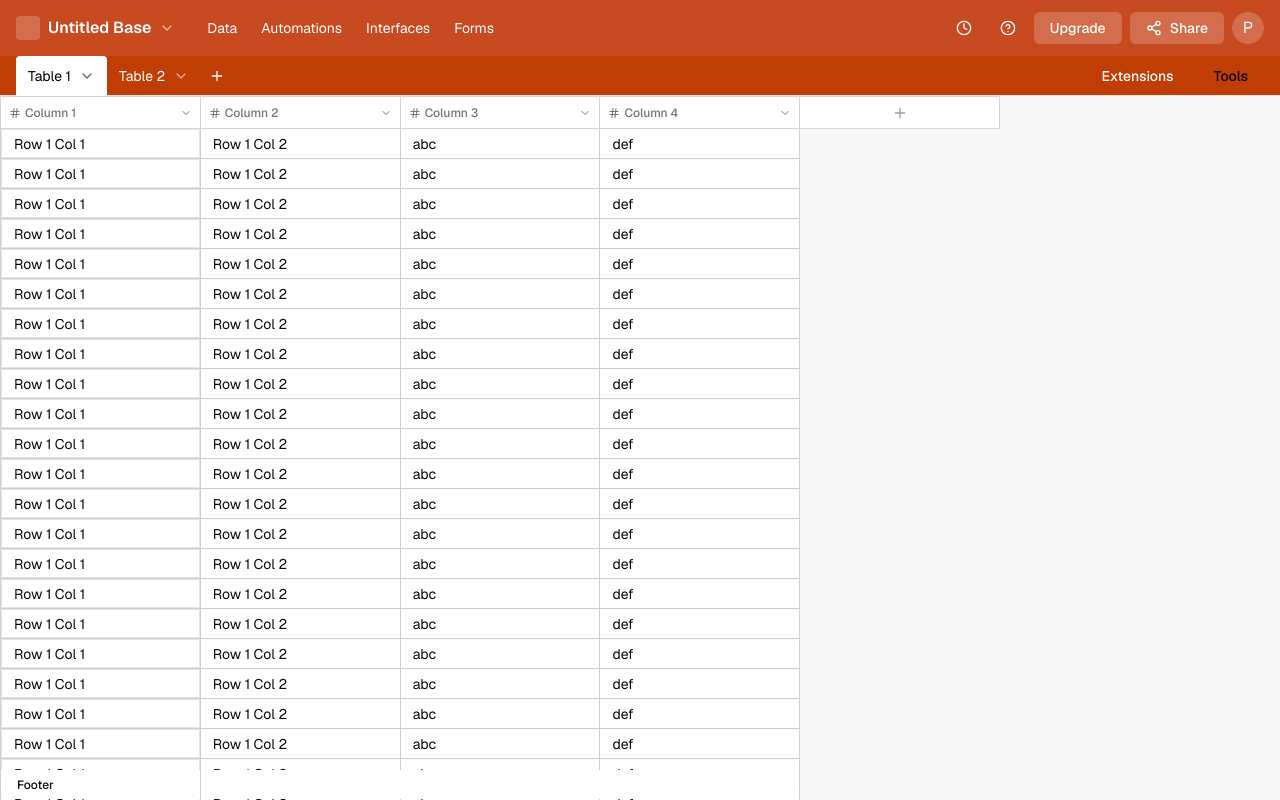
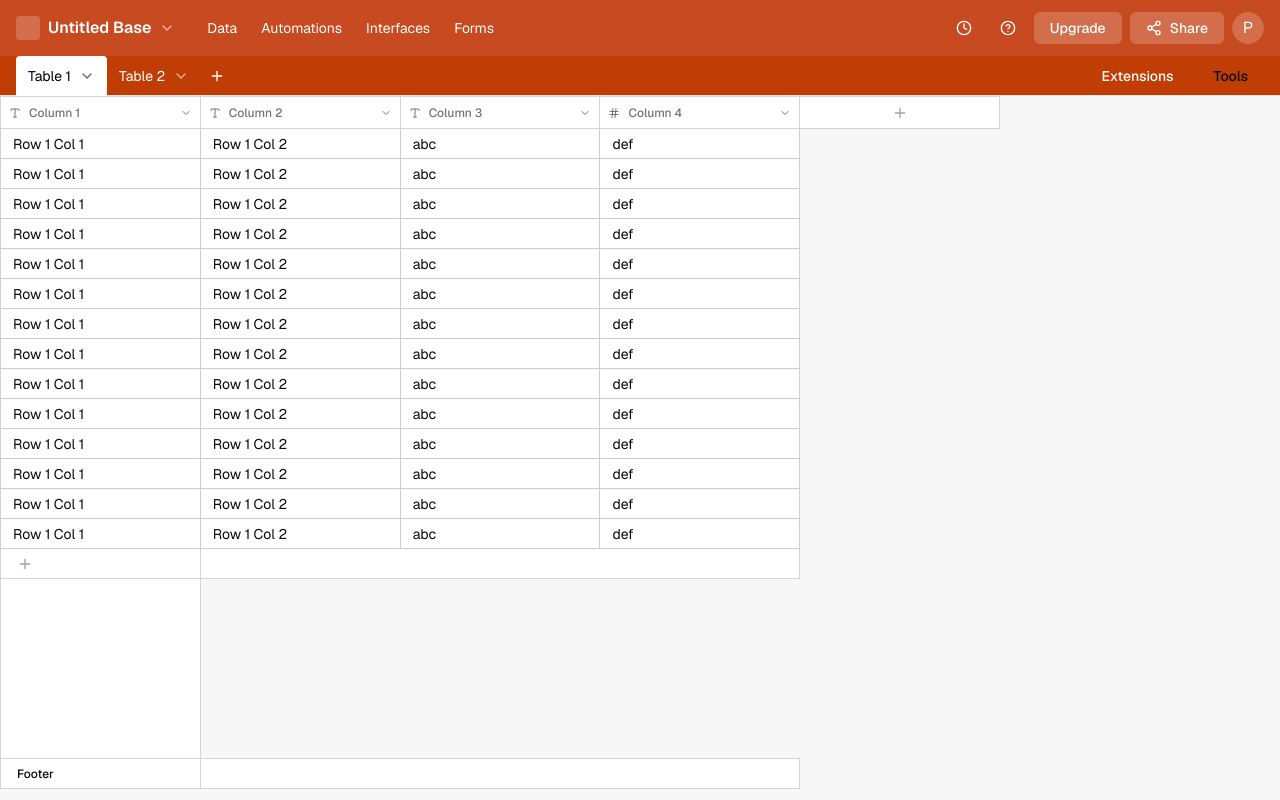
Before and after one commit to phuoc-nh/airtable-clone, a Next.js app: page /1 in a window 1280 px wide. Built offline with nearby package versions, Linux system fonts and the light colour scheme.

Commit message:
beautify table and add field popover

```diff
--- a/src/app/(authenticated)/[baseId]/page.tsx
+++ b/src/app/(authenticated)/[baseId]/page.tsx
@@ -9,7 +9,6 @@ import { cn } from '~/lib/utils'
 export default function page() {
 
 	const isActive = true;
-
 	return (
 		<div className='flex flex-col h-full'>
 			<div className="flex flex-col">
--- a/src/app/components/add-field-popover.tsx
+++ b/src/app/components/add-field-popover.tsx
@@ -1,7 +1,7 @@
 "use client"
 
 import * as React from "react"
-import { Type, ChevronRight, Hash } from "lucide-react"
+import { Type, ChevronRight, Hash, ChevronDown, Plus } from "lucide-react"
 import { Popover, PopoverContent, PopoverTrigger } from "~/components/ui/popover"
 import { Button } from "~/components/ui/button"
 import { Input } from "~/components/ui/input"
@@ -20,7 +20,7 @@ const fieldTypes: FieldType[] = [
     icon: Hash,
   },
   {
-    id: "single-line",
+    id: "text",
     name: "Single line text",
     icon: Type,
   },
@@ -33,25 +33,41 @@ export function FieldPopover({ children, onCreateField }: { children: React.Reac
 
   const handleCreateField = () => {
     if (selectedFieldType) {
-      onCreateField(fieldName, selectedFieldType);
+      console.log(fieldName, selectedFieldType)
+      onCreateField(fieldName || selectedFieldType, selectedFieldType);
       setOpen(false);
+      setSelectedFieldType(null)
     }
   }
+
+  const handleKeyDown = (event: React.KeyboardEvent) => {
+    if (event.key === 'Enter') {
+      handleCreateField();
+    }
+  }
+
+  // React.useEffect(() => {
+  //   if (!open) {
+  //     setFieldName("")
+  //     setSelectedFieldType(null)
+  //   }
+  // }, [open])
 
   return (
     <Popover open={open} onOpenChange={setOpen}>
       <PopoverTrigger asChild>
         {children}
       </PopoverTrigger>
-      <PopoverContent className="w-[400px] p-0" align="start">
+      <PopoverContent className="w-[500px] p-0" align="start" onKeyDown={handleKeyDown}>
         <div className="space-y-4 p-4">
           <Input
             placeholder="Field name (optional)"
             value={fieldName}
             onChange={(e) => setFieldName(e.target.value)}
             className="border-primary"
+
           />
-          <Command className="rounded-lg border shadow-none">
+          {!selectedFieldType ? <Command className="rounded-lg border shadow-none">
             <CommandInput placeholder="Find a field type" value={selectedFieldType ?? ""} />
             <CommandList className="max-h-[320px]">
               <CommandEmpty>No results found.</CommandEmpty>
@@ -73,17 +89,47 @@ export function FieldPopover({ children, onCreateField }: { children: React.Reac
                 ))}
               </CommandGroup>
             </CommandList>
-          </Command>
+          </Command> :
+            <>
+              <div className="p-2 border border-primary rounded-lg flex items-center gap-2 justify-between cursor-pointer" onClick={() => setSelectedFieldType(null)}>
+                {selectedFieldType === 'text' ? <>
+                  <div className="flex flex-row items-center gap-2">
+                    <Type className="w-3"></Type>
+                    <div className="text-sm">Single line text</div>
+                  </div>
+                  <ChevronDown className="w-3" /></> :
+                  <div className="flex flex-row items-center gap-2">
+                    <Hash className="w-3"></Hash>
+                    <div className="text-sm">Number</div>
+                  </div>
+                }
+              </div>
+
+              <div className="text-sm text-gra">Enter text, or prefill each new cell with a default value.
+              </div>
+
+              <div className="space-y-2">
+                <label htmlFor="default" className=" font-normal text-xs text-muted-foreground">
+                  Default
+                </label>
+                <Input
+                  id="default"
+                  placeholder="Enter default value (optional)"
+                />
+              </div>
+            </>
+          }
         </div>
         <div className="flex items-center justify-between border-t p-4">
           <Button variant="ghost" size="sm" onClick={() => setOpen(false)}>
             Cancel
           </Button>
-          <Button size="sm" onClick={handleCreateField}>
+          <Button size="sm" onClick={handleCreateField} disabled={!selectedFieldType}>
             Create field
           </Button>
         </div>
+
       </PopoverContent>
-    </Popover>
+    </Popover >
   )
 }
--- a/src/app/components/table.tsx
+++ b/src/app/components/table.tsx
@@ -2,18 +2,49 @@
 import { useEffect, useRef, useState } from "react";
 import { useReactTable, getCoreRowModel, flexRender, type ColumnDef } from "@tanstack/react-table";
 import { Table, TableBody, TableCell, TableFooter, TableHead, TableHeader, TableRow } from "~/components/ui/table";
-import { ArrowBigDown, ArrowDown, ChevronDown, Hash, Plus } from "lucide-react";
+import { ArrowBigDown, ArrowDown, ChevronDown, Hash, Plus, Text, Type } from "lucide-react";
 import { FieldPopover } from "./add-field-popover";
 import { Input } from "~/components/ui/input";
 
 type Data = Record<string, string | number>;
-
 export default function TableDisplay() {
   const initialColumns: ColumnDef<Data>[] = [
-    { accessorKey: "col_1", header: "Column 1", cell: ({ getValue }) => <Input type="text" className="w-full h-full focus:border-[#176EE1] pl-3 rounded-none border-w focus:border-solid focus:border-[2px]" value={getValue() as string} /> },
-    { accessorKey: "col_2", header: "Column 2", cell: ({ getValue }) => <Input type="text" className="w-full h-full focus:border-[#176EE1] pl-3 rounded-none border-none focus:border-solid focus:border-[2px]" value={getValue() as string} /> },
-    { accessorKey: "col_3", header: "Column 3", cell: ({ getValue }) => <Input type="text" className="w-full h-full focus:border-[#176EE1] pl-3 rounded-none border-none focus:border-solid focus:border-[2px]" value={getValue() as string} /> },
-    { accessorKey: "col_4", header: "Column 4", cell: ({ getValue }) => <Input type="text" className="w-full h-full focus:border-[#176EE1] pl-3 rounded-none border-none focus:border-solid focus:border-[2px]" value={getValue() as string} /> },
+    {
+      accessorKey: "col_1",
+      cell: ({ getValue }) => <Input type="text" className="w-full h-full focus:border-[#176EE1] pl-3 rounded-none border-none focus:border-solid focus:border-[2px]" value={getValue() as string} />,
+      header: () => (
+        <div className="flex items-center gap-2">
+          <Type className="w-3" /> Column 1
+        </div>
+      ),
+    },
+    {
+      accessorKey: "col_2",
+      cell: ({ getValue }) => <Input type="text" className="w-full h-full focus:border-[#176EE1] pl-3 rounded-none border-none focus:border-solid focus:border-[2px]" value={getValue() as string} />,
+      header: () => (
+        <div className="flex items-center gap-2">
+          <Type className="w-3" /> Column 2
+        </div>
+      ),
+    },
+    {
+      accessorKey: "col_3",
+      cell: ({ getValue }) => <Input type="text" className="w-full h-full focus:border-[#176EE1] pl-3 rounded-none border-none focus:border-solid focus:border-[2px]" value={getValue() as string} />,
+      header: () => (
+        <div className="flex items-center gap-2">
+          <Type className="w-3" /> Column 3
+        </div>
+      ),
+    },
+    {
+      accessorKey: "col_4",
+      cell: ({ getValue }) => <Input type="text" className="w-full h-full focus:border-[#176EE1] pl-3 rounded-none border-none focus:border-solid focus:border-[2px]" value={getValue() as string} />,
+      header: () => (
+        <div className="flex items-center gap-2">
+          <Hash className="w-3" /> Column 4
+        </div>
+      ),
+    },
   ];
   const initialData: Data[] = [
     { col_1: "Row 1 Col 1", col_2: "Row 1 Col 2", col_3: "abc", col_4: "def" },
@@ -23,6 +54,11 @@ export default function TableDisplay() {
     { col_1: "Row 1 Col 1", col_2: "Row 1 Col 2", col_3: "abc", col_4: "def" },
     { col_1: "Row 1 Col 1", col_2: "Row 1 Col 2", col_3: "abc", col_4: "def" },
     { col_1: "Row 1 Col 1", col_2: "Row 1 Col 2", col_3: "abc", col_4: "def" },
+    // { col_1: "Row 1 Col 1", col_2: "Row 1 Col 2", col_3: "abc", col_4: "def" },
+    // { col_1: "Row 1 Col 1", col_2: "Row 1 Col 2", col_3: "abc", col_4: "def" },
+    // { col_1: "Row 1 Col 1", col_2: "Row 1 Col 2", col_3: "abc", col_4: "def" },
+    // { col_1: "Row 1 Col 1", col_2: "Row 1 Col 2", col_3: "abc", col_4: "def" },
+    // { col_1: "Row 1 Col 1", col_2: "Row 1 Col 2", col_3: "abc", col_4: "def" },
     { col_1: "Row 1 Col 1", col_2: "Row 1 Col 2", col_3: "abc", col_4: "def" },
     { col_1: "Row 1 Col 1", col_2: "Row 1 Col 2", col_3: "abc", col_4: "def" },
     { col_1: "Row 1 Col 1", col_2: "Row 1 Col 2", col_3: "abc", col_4: "def" },
@@ -30,52 +66,24 @@ export default function TableDisplay() {
     { col_1: "Row 1 Col 1", col_2: "Row 1 Col 2", col_3: "abc", col_4: "def" },
     { col_1: "Row 1 Col 1", col_2: "Row 1 Col 2", col_3: "abc", col_4: "def" },
     { col_1: "Row 1 Col 1", col_2: "Row 1 Col 2", col_3: "abc", col_4: "def" },
-    { col_1: "Row 1 Col 1", col_2: "Row 1 Col 2", col_3: "abc", col_4: "def" },
-    { col_1: "Row 1 Col 1", col_2: "Row 1 Col 2", col_3: "abc", col_4: "def" },
-    { col_1: "Row 1 Col 1", col_2: "Row 1 Col 2", col_3: "abc", col_4: "def" },
-    { col_1: "Row 1 Col 1", col_2: "Row 1 Col 2", col_3: "abc", col_4: "def" },
-    { col_1: "Row 1 Col 1", col_2: "Row 1 Col 2", col_3: "abc", col_4: "def" },
-    { col_1: "Row 1 Col 1", col_2: "Row 1 Col 2", col_3: "abc", col_4: "def" },
-    { col_1: "Row 1 Col 1", col_2: "Row 1 Col 2", col_3: "abc", col_4: "def" },
-    { col_1: "Row 1 Col 1", col_2: "Row 1 Col 2", col_3: "abc", col_4: "def" },
-    { col_1: "Row 1 Col 1", col_2: "Row 1 Col 2", col_3: "abc", col_4: "def" },
-    { col_1: "Row 1 Col 1", col_2: "Row 1 Col 2", col_3: "abc", col_4: "def" },
-    { col_1: "Row 1 Col 1", col_2: "Row 1 Col 2", col_3: "abc", col_4: "def" },
-    { col_1: "Row 1 Col 1", col_2: "Row 1 Col 2", col_3: "abc", col_4: "def" },
-    { col_1: "Row 1 Col 1", col_2: "Row 1 Col 2", col_3: "abc", col_4: "def" },
-    { col_1: "Row 1 Col 1", col_2: "Row 1 Col 2", col_3: "abc", col_4: "def" },
-    { col_1: "Row 1 Col 1", col_2: "Row 1 Col 2", col_3: "abc", col_4: "def" },
-    { col_1: "Row 1 Col 1", col_2: "Row 1 Col 2", col_3: "abc", col_4: "def" },
-    { col_1: "Row 1 Col 1", col_2: "Row 1 Col 2", col_3: "abc", col_4: "def" },
-    { col_1: "Row 1 Col 1", col_2: "Row 1 Col 2", col_3: "abc", col_4: "def" },
-    { col_1: "Row 1 Col 1", col_2: "Row 1 Col 2", col_3: "abc", col_4: "def" },
-    { col_1: "Row 1 Col 1", col_2: "Row 1 Col 2", col_3: "abc", col_4: "def" },
-    { col_1: "Row 1 Col 1", col_2: "Row 1 Col 2", col_3: "abc", col_4: "def" },
-    { col_1: "Row 1 Col 1", col_2: "Row 1 Col 2", col_3: "abc", col_4: "def" },
-    { col_1: "Row 1 Col 1", col_2: "Row 1 Col 2", col_3: "abc", col_4: "def" },
-    { col_1: "Row 1 Col 1", col_2: "Row 1 Col 2", col_3: "abc", col_4: "def" },
-    { col_1: "Row 1 Col 1", col_2: "Row 1 Col 2", col_3: "abc", col_4: "def" },
-    { col_1: "Row 1 Col 1", col_2: "Row 1 Col 2", col_3: "abc", col_4: "def" },
-    { col_1: "Row 1 Col 1", col_2: "Row 1 Col 2", col_3: "abc", col_4: "def" },
-    { col_1: "Row 1 Col 1", col_2: "Row 1 Col 2", col_3: "abc", col_4: "def" },
-    { col_1: "Row 1 Col 1", col_2: "Row 1 Col 2", col_3: "abc", col_4: "def" },
-    { col_1: "Row 1 Col 1", col_2: "Row 1 Col 2", col_3: "abc", col_4: "def" },
-    { col_1: "Row 1 Col 1", col_2: "Row 1 Col 2", col_3: "abc", col_4: "def" },
-
-    { col_1: "Row 1 Col 1", col_2: "Row 1 Col 2", col_3: "abc", col_4: "def" },
-    { col_1: "Row 1 Col 1", col_2: "Row 1 Col 2", col_3: "abc", col_4: "def" },
-
   ];
 
   const [columns, setColumns] = useState<ColumnDef<Data>[]>(initialColumns);
   const [data, setData] = useState<Data[]>(initialData);
 
   const addColumn = (fieldName: string, fieldType: string) => {
-    console.log('fieldType', fieldType);
     const newColumn: ColumnDef<Data> = {
       accessorKey: `col_${columns.length + 1}`,
-      header: fieldName || `Column ${columns.length + 1}`,
-      cell: ({ getValue }) => fieldType === 'number' ? <input type="number" value={getValue() as number} /> : <input type="text" value={getValue() as string} />
+      header: () => fieldType === 'number' ?
+        <div className="flex items-center gap-2">
+          <Hash className="w-3" /> {fieldName}
+        </div> :
+        <div className="flex items-center gap-2">
+          <Type className="w-3" /> {fieldName}
+        </div>,
+      cell: ({ getValue }) => fieldType === 'number' ?
+        <Input type="number" className="w-full h-full focus:border-[#176EE1] pl-3 rounded-none border-none focus:border-solid focus:border-[2px]" /> :
+        <Input type="text" className="w-full h-full focus:border-[#176EE1] pl-3 rounded-none border-none focus:border-solid focus:border-[2px]" />
     };
     setColumns([...columns, newColumn]);
     setData(data.map(row => ({ ...row, [newColumn.accessorKey as string]: fieldType === 'number' ? 0 : "" })));
@@ -105,23 +113,27 @@ export default function TableDisplay() {
       setRows(rows - 2);
     }
   }, []);
+
   return (
     <div className="overflow-x-auto bg-[#F7F7F7] flex flex-grow h-full" ref={divRef}>
       <Table className="border-collapse border border-gray-300 border-r-0 border-b-0 text-xs " style={{ width: tableWidth }}>
         <TableHeader className="sticky top-0 bg-white">
           {table.getHeaderGroups().map((headerGroup) => (
             <TableRow key={headerGroup.id} className="hover:bg-transparent bg-gray-100 bg-red">
-              {headerGroup.headers.map((header) => (
-                <TableHead key={header.id} style={{ width: cellWidth }} className="h-8 border border-gray-300 ">
-                  <div className="flex felr-row justify-between items-center">
-                    <div className="flex items-center gap-1">
-                      <Hash className="w-3"></Hash>
+              {headerGroup.headers.map((header) => {
+                // console.log('header', header.column.columnDef.meta?.type);
+                return (
+                  <TableHead key={header.id} style={{ width: cellWidth }} className="h-8 border border-gray-300 ">
+                    <div className="flex flex-row justify-between items-center">
+                      {/* <div className="flex items-center gap-1"> */}
+                      {/* <Hash className="w-3"></Hash> */}
                       {header.isPlaceholder ? null : flexRender(header.column.columnDef.header, header.getContext())}
+                      {/* </div> */}
+                      <ChevronDown className="w-3" />
                     </div>
-                    <ChevronDown className="w-3" />
-                  </div>
-                </TableHead>
-              ))}
+                  </TableHead>
+                )
+              })}
               <TableHead style={{ width: cellWidth }} className="h-8 border border-gray-300">
                 <FieldPopover onCreateField={addColumn}>
                   <button className="flex items-center justify-center w-full h-full">
@@ -145,6 +157,7 @@ export default function TableDisplay() {
               ))}
             </TableRow>
           ))}
+
           <TableRow className="hover:bg-gray-100 border-none">
             <TableCell colSpan={1} className="h-[30px] p-0 border border-gray-300 bg-white">
               <div className="h-full px-4 flex items-center">
```
